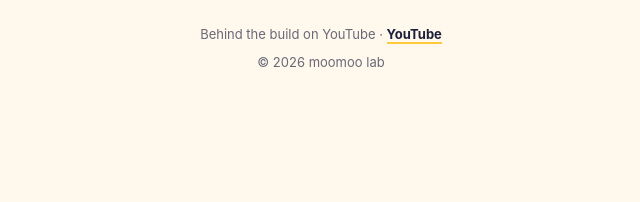
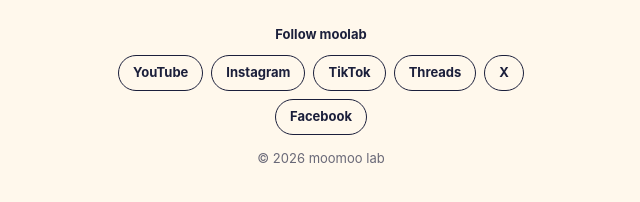
Before and after one commit to moon4754/moomoo-lab, a plain HTML site: page index.html in a window 1280 px wide. Shown: the part 1239-1441 px from the top of the page, without its empty margins (319-959 px from the left). Before the commit the page ends 1351 px from the top, so only its background shows below. Drawn offline with Linux system fonts and the light colour scheme.

Commit message:
Footer: SNS links (moolab_studio 6 platforms), YouTube handle updated
Co-Authored-By: Claude Opus 5.5 <noreply@anthropic.com>
Claude-Session: https://claude.ai/code/session_01G9hpzAYV5KcBd9Nay32R7k

```diff
--- a/index.html
+++ b/index.html
@@ -62,6 +62,11 @@ html[lang="en"] .btn[data-en]{display:inline-flex}
 .foot{text-align:center;margin-top:28px;font-size:13px;color:var(--sub)}
 .foot a{color:var(--navy);font-weight:700;text-decoration:none;border-bottom:2px solid var(--yellow)}
 .foot p+p{margin-top:8px}
+.foot .sns-title{font-weight:700;color:var(--navy)}
+.foot .sns{display:flex;flex-wrap:wrap;justify-content:center;gap:8px;margin:10px 0 14px}
+.foot .sns a{border:1.5px solid var(--navy);border-bottom:1.5px solid var(--navy);border-radius:999px;padding:7px 14px;min-height:36px;display:inline-flex;align-items:center;font-size:13px}
+.foot .sns a:hover{background:var(--yellow)}
+.foot .sns a:focus-visible{outline:3px solid var(--yellow);outline-offset:2px}
 [data-en]{display:none}
 html[lang="en"] [data-ko]{display:none}
 html[lang="en"] [data-en]{display:revert}
@@ -163,7 +168,15 @@ html[lang="en"] [data-en]{display:revert}
   </main>
 
   <footer class="foot">
-    <p><span data-ko>만드는 과정은 유튜브에서</span><span data-en>Behind the build on YouTube</span> · <a href="https://www.youtube.com/@moomoo_lab_kr" data-app="youtube" rel="noopener">YouTube</a></p>
+    <p class="sns-title"><span data-ko>무무랩 SNS</span><span data-en>Follow moolab</span></p>
+    <nav class="sns" aria-label="SNS">
+      <a href="https://www.youtube.com/@moolab_studio" data-app="sns_youtube" rel="noopener">YouTube</a>
+      <a href="https://www.instagram.com/moolab_studio/" data-app="sns_instagram" rel="noopener">Instagram</a>
+      <a href="https://www.tiktok.com/@moolab_studio" data-app="sns_tiktok" rel="noopener">TikTok</a>
+      <a href="https://www.threads.com/@moolab_studio" data-app="sns_threads" rel="noopener">Threads</a>
+      <a href="https://x.com/moolab_studio" data-app="sns_x" rel="noopener">X</a>
+      <a href="https://www.facebook.com/moolab.studio" data-app="sns_facebook" rel="noopener">Facebook</a>
+    </nav>
     <p>© 2026 moomoo lab</p>
   </footer>
 </div>
```
